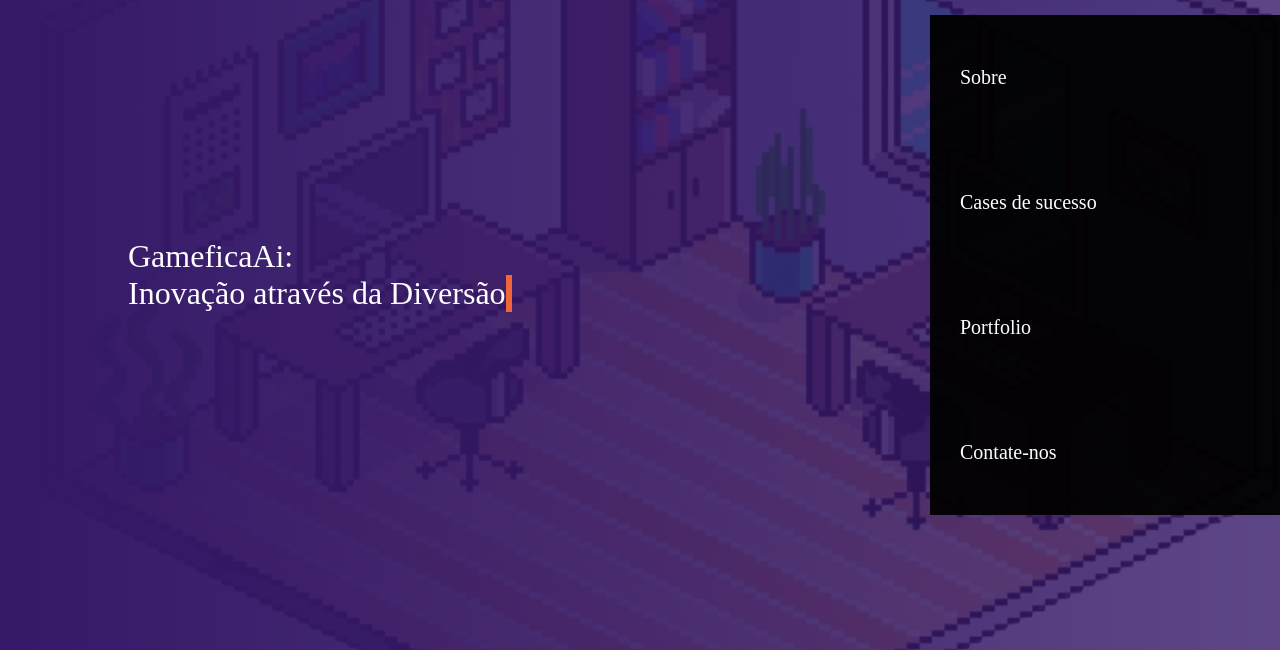
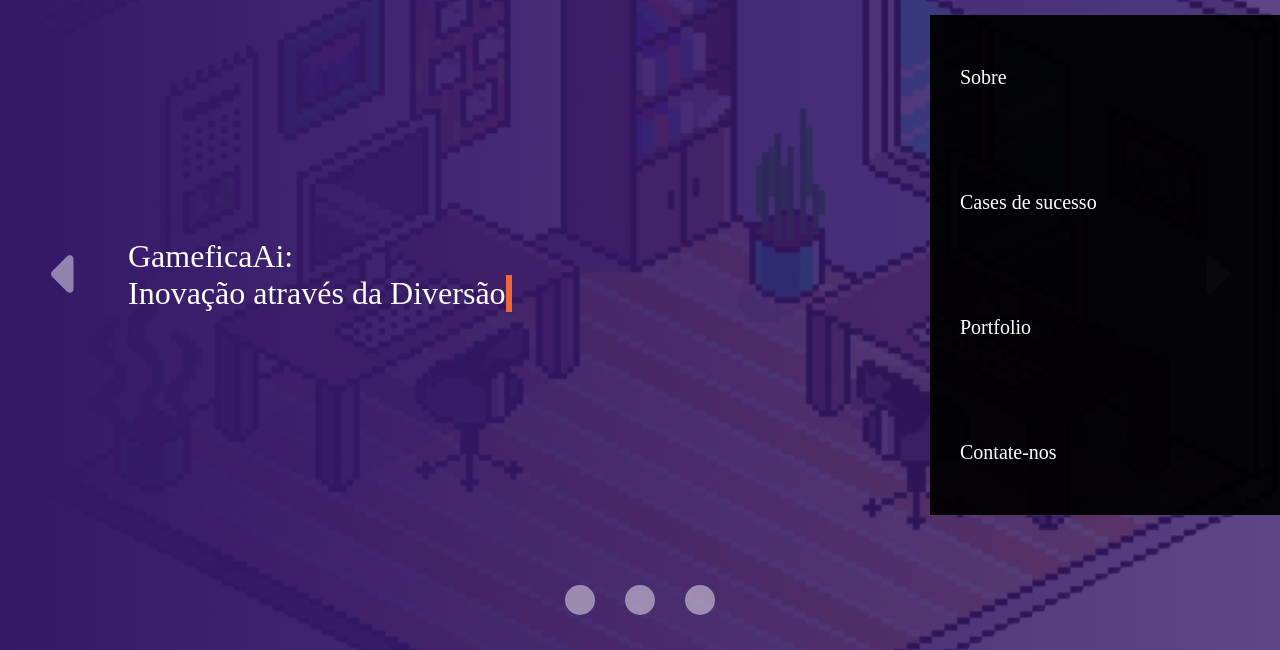
Before and after one commit to nclsmrts/gameficaai, a plain HTML site: page index.html in a window 1280 px wide. Shown: the part 150-800 px from the top of the page. Drawn offline with Linux system fonts and the light colour scheme; a web font is replaced by a local one.

Commit message:
feat: fazendo carrossel

```diff
--- a/index.html
+++ b/index.html
@@ -29,13 +29,13 @@
                     <a href="#contato">Contate-nos</a>
                 </nav>
                 <button onclick="abrirfecharmenu()">
-                    <svg id="icone-barras"  xmlns="http://www.w3.org/2000/svg"
+                    <svg id="icone-barras" xmlns="http://www.w3.org/2000/svg"
                         viewBox="0 0 448 512"><!--!Font Awesome Free 6.5.2 by @fontawesome - https://fontawesome.com License - https://fontawesome.com/license/free Copyright 2024 Fonticons, Inc.-->
                         <path
                             d="M0 96C0 78.3 14.3 64 32 64H416c17.7 0 32 14.3 32 32s-14.3 32-32 32H32C14.3 128 0 113.7 0 96zM0 256c0-17.7 14.3-32 32-32H416c17.7 0 32 14.3 32 32s-14.3 32-32 32H32c-17.7 0-32-14.3-32-32zM448 416c0 17.7-14.3 32-32 32H32c-17.7 0-32-14.3-32-32s14.3-32 32-32H416c17.7 0 32 14.3 32 32z" />
                     </svg>
 
-                    <svg id="icone-x"   xmlns="http://www.w3.org/2000/svg"
+                    <svg id="icone-x" xmlns="http://www.w3.org/2000/svg"
                         viewBox="0 0 384 512"><!--!Font Awesome Free 6.5.2 by @fontawesome - https://fontawesome.com License - https://fontawesome.com/license/free Copyright 2024 Fonticons, Inc.-->
                         <path fill="#ffffff"
                             d="M342.6 150.6c12.5-12.5 12.5-32.8 0-45.3s-32.8-12.5-45.3 0L192 210.7 86.6 105.4c-12.5-12.5-32.8-12.5-45.3 0s-12.5 32.8 0 45.3L146.7 256 41.4 361.4c-12.5 12.5-12.5 32.8 0 45.3s32.8 12.5 45.3 0L192 301.3 297.4 406.6c12.5 12.5 32.8 12.5 45.3 0s12.5-32.8 0-45.3L237.3 256 342.6 150.6z" />
@@ -44,10 +44,43 @@
                 </button>
             </div>
 
-
         </header>
         <div class="container-grid conteudo-banner">
             <p>GameficaAi: <span>Inovação através da Diversão</span></p>
+            <button id="botao-anterior" onclick="mostrarslideanterior()">
+                <svg xmlns="http://www.w3.org/2000/svg"
+                    viewBox="0 0 256 512"><!--!Font Awesome Free 6.5.2 by @fontawesome - https://fontawesome.com License - https://fontawesome.com/license/free Copyright 2024 Fonticons, Inc.-->
+                    <path
+                        d="M9.4 278.6c-12.5-12.5-12.5-32.8 0-45.3l128-128c9.2-9.2 22.9-11.9 34.9-6.9s19.8 16.6 19.8 29.6l0 256c0 12.9-7.8 24.6-19.8 29.6s-25.7 2.2-34.9-6.9l-128-128z" />
+                </svg>
+            </button>
+            <button id="botao-proximo" onclick="mostrarproximoslide()">
+                <svg xmlns="http://www.w3.org/2000/svg"
+                    viewBox="0 0 256 512"><!--!Font Awesome Free 6.5.2 by @fontawesome - https://fontawesome.com License - https://fontawesome.com/license/free Copyright 2024 Fonticons, Inc.-->
+                    <path
+                        d="M246.6 278.6c12.5-12.5 12.5-32.8 0-45.3l-128-128c-9.2-9.2-22.9-11.9-34.9-6.9s-19.8 16.6-19.8 29.6l0 256c0 12.9 7.8 24.6 19.8 29.6s25.7 2.2 34.9-6.9l128-128z" />
+                </svg>
+            </button>
+            <div class="botoes">
+                <button>
+                    <svg xmlns="http://www.w3.org/2000/svg"
+                        viewBox="0 0 512 512"><!--!Font Awesome Free 6.5.2 by @fontawesome - https://fontawesome.com License - https://fontawesome.com/license/free Copyright 2024 Fonticons, Inc.-->
+                        <path d="M256 512A256 256 0 1 0 256 0a256 256 0 1 0 0 512z" />
+                    </svg>
+                </button>
+                <button>
+                    <svg xmlns="http://www.w3.org/2000/svg"
+                        viewBox="0 0 512 512"><!--!Font Awesome Free 6.5.2 by @fontawesome - https://fontawesome.com License - https://fontawesome.com/license/free Copyright 2024 Fonticons, Inc.-->
+                        <path d="M256 512A256 256 0 1 0 256 0a256 256 0 1 0 0 512z" />
+                    </svg>
+                </button>
+                <button>
+                    <svg xmlns="http://www.w3.org/2000/svg"
+                        viewBox="0 0 512 512"><!--!Font Awesome Free 6.5.2 by @fontawesome - https://fontawesome.com License - https://fontawesome.com/license/free Copyright 2024 Fonticons, Inc.-->
+                        <path d="M256 512A256 256 0 1 0 256 0a256 256 0 1 0 0 512z" />
+                    </svg>
+                </button>
+            </div>
 
         </div>
     </div>
--- a/script.js
+++ b/script.js
@@ -20,5 +20,46 @@
 onresize = () => {
     menu.classList.remove("menu-fechado")
     iconex.style.display = "inline"
-    iconebarras,style.display = "none"
+    iconebarras, style.display = "none"
 }
+
+// função carrossel
+
+let slides = [
+    'primeiro-banner',
+    'segundo-banner',
+    'terceiro-banner'
+]
+
+let slideatual = 0
+let numerodeslides = slides.length
+
+let banner = document.querySelector(".banner")
+
+banner.classList.add(slides[slideatual])
+
+
+const mostrarproximoslide = () => {
+    banner.classList.remove(slides[slideatual])
+
+    if (slideatual < (numerodeslides - 1)) {
+        slideatual++
+    } else {
+        slideatual = 0
+    }
+
+    banner.classList.add(slides[slideatual])
+}
+
+const mostrarslideanterior = () => {
+    banner.classList.remove(slides[slideatual])
+
+    if(slideatual > 0){
+        slideatual--
+    }else{
+        slideatual = numerodeslides - 1
+    }
+
+    // slideatual--
+    banner.classList.add(slides[slideatual])
+}
--- a/style.css
+++ b/style.css
@@ -29,9 +29,65 @@
 
 .banner {
     height: 100vh;
-    background-image: linear-gradient(90deg, rgba(53, 24, 104, 1) 0%, rgba(53, 24, 104, 0.8) 100%), url(img/bg-room.png);
     background-repeat: no-repeat;
     background-position: 165% 40%;
+    position: relative;
+}
+
+.primeiro-banner {
+    background-image: linear-gradient(90deg, rgba(53, 24, 104, 1) 0%, rgba(53, 24, 104, 0.8) 100%), url(img/bg-room.png);
+}
+
+.segundo-banner {
+    background-image: linear-gradient(90deg, rgba(24, 104, 36, 1) 0%, rgba(24, 104, 36, 0.8) 100%), url(img/bg-room.png);
+}
+
+.terceiro-banner {
+    background-image: linear-gradient(90deg, rgba(104, 24, 48, 1) 0%, rgba(104, 24, 48, 0.8) 100%), url(img/bg-room.png);
+}
+
+#botao-anterior,
+#botao-proximo {
+    width: 30px;
+    background: none;
+    border: none;
+    cursor: pointer;
+    position: absolute;
+}
+
+#botao-anterior {
+    left: 4%;
+}
+
+#botao-proximo {
+    right: 4%;
+}
+
+#botao-anterior svg,
+#botao-proximo svg {
+    fill: #ffffff76;
+}
+
+.botoes {
+    width: 150px;
+    display: flex;
+    justify-content: space-between;
+    align-items: center;
+    position: absolute;
+    bottom: 4%;
+    left:50% ;
+    margin-left: -75px;
+}
+
+.botoes button {
+    width: 30px;
+    background: none;
+    border: none;
+    cursor: pointer;
+}
+
+.botoes svg {
+    fill: #ffffff76;
 }
 
 header {
@@ -473,6 +529,7 @@
         right: 0;
         padding: 0px 30px;
         justify-content: space-around;
+        z-index: 1;
     }
 
     #sobre {
```
Also changed, not shown: img/caret-left-solid.svg (added), img/caret-right-solid.svg (added), img/circle-solid.svg (added).
